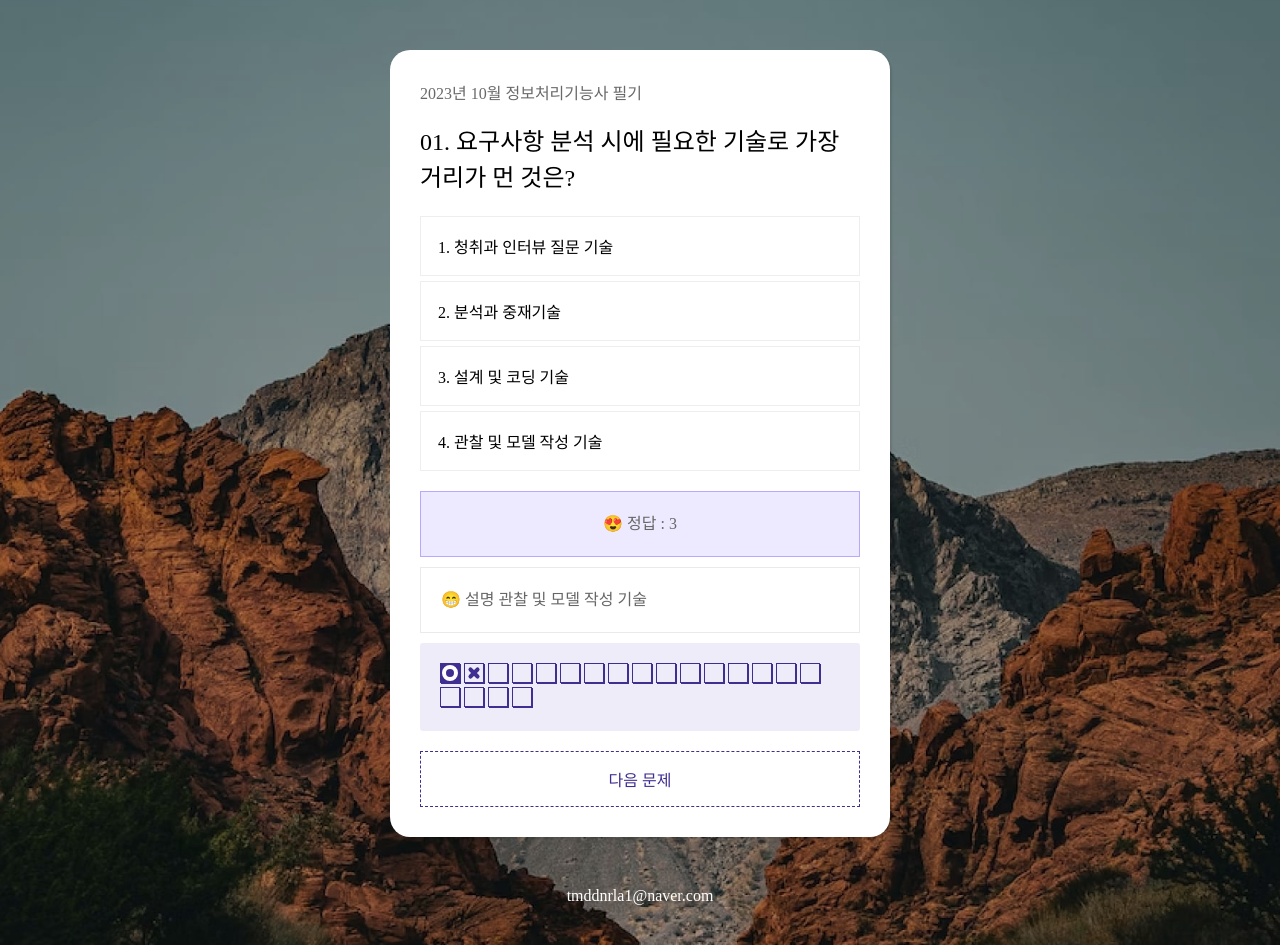
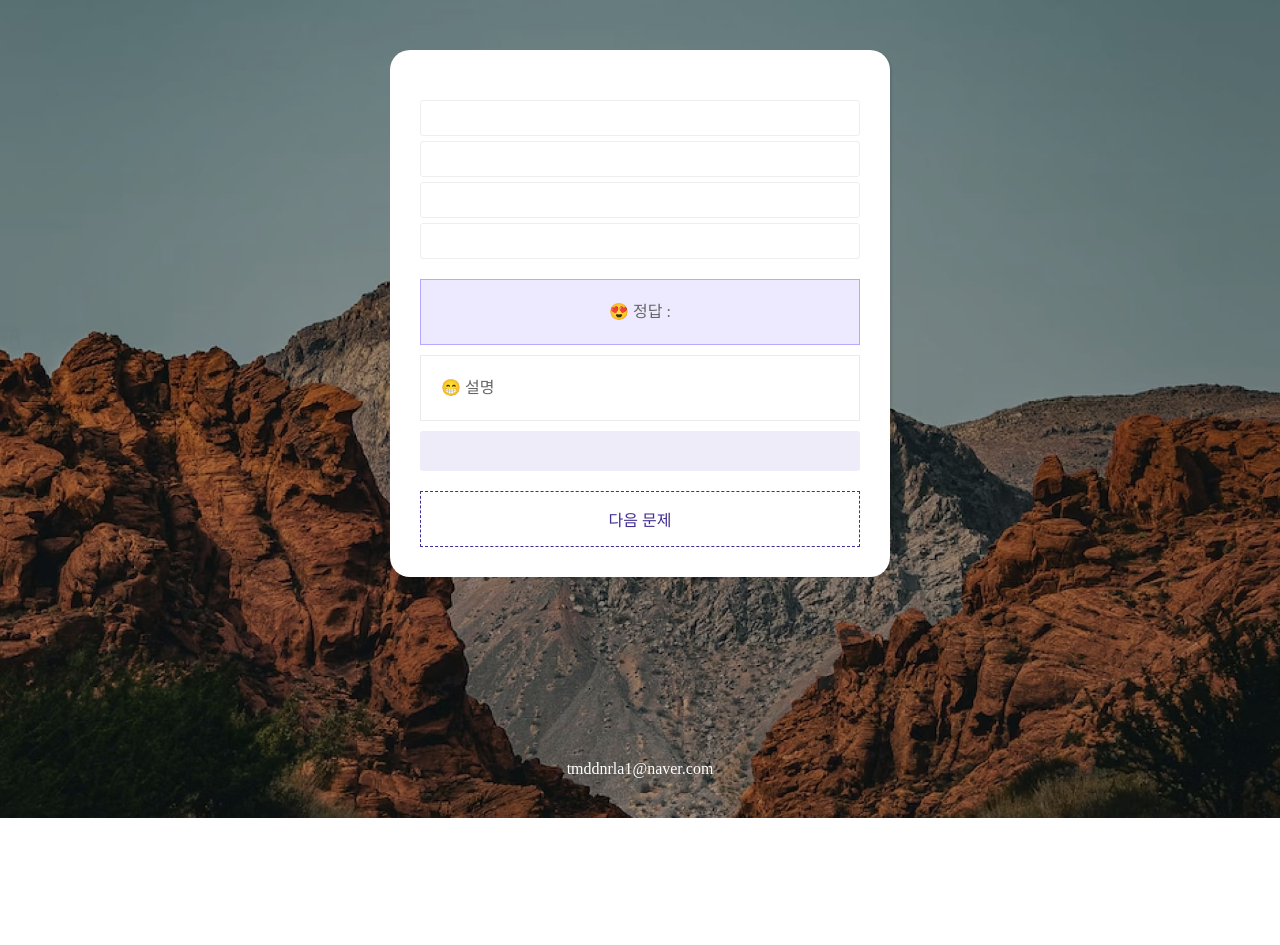
Before and after one commit to kimseung12/webs2024, a PHP site: page /javascript/quiz/quizEffect06.html in a window 1280 px wide. Shown: the part 74-1019 px from the top of the page. After the commit the page ends 892 px from the top, so only its background shows below. Run offline with PHP 8.4, Linux system fonts and the light colour scheme; some web fonts are replaced.

Commit message:
2023-09-14

```diff
--- a/javascript/quiz/assets/css/quiz.css
+++ b/javascript/quiz/assets/css/quiz.css
@@ -202,7 +202,6 @@ body::after {
     color: #696969;
 }
 .quiz__main {}
-
 .quiz__question {
     margin-bottom: 20px;
     font-size: 24px;
@@ -218,6 +217,13 @@ body::after {
     font-size: 24px;
     line-height: 1.5;
     font-weight: 400;
+}
+.quiz__img {
+    margin-bottom: 10px;
+}
+.quiz__img img {
+    width: 100%;
+    border: 1px solid #eee;
 }
 .quiz__choice {
     margin-bottom: 20px;
@@ -276,19 +282,70 @@ body::after {
     border: 1px solid #eee;
     padding: 17px;
     margin-bottom: 5px;
+    font-size: 16px;
+    line-height: 1.5;
+    transition: border-color 0.3s, background-color 0.3s;
+    border-radius: 3px;
+    color: #666;
 
 }
-.quiz__choice .choice:nth-child(1)::before {
-    content: "1. ";
-}.quiz__choice .choice:nth-child(2)::before {
-    content: "2. ";
-}.quiz__choice .choice:nth-child(3)::before {
-    content: "3. ";
-}.quiz__choice .choice:nth-child(4)::before {
-    content: "4. ";
+.quiz__choice .choice:hover {
+    border-color: #412E91;
+    background-color: #dad4f1;
+    cursor: pointer;
 }
-.quiz__choice .choice.correct {}
-.quiz__choice .choice.incorrect {}
+.quiz__choice .choice.correct {
+    position: relative;
+    border-color: #412E91;
+    background-color: #e9e4ff69;
+    color: #412E91;
+    padding-right: 57px;
+}
+.quiz__choice .choice.correct::after {
+    content: '';
+    width: 14px;
+    height: 14px;
+    border: 6px solid #412E91;
+    border-radius: 50%;
+    position: absolute;
+    right: 20px;
+    top: 50%;
+    transform: translateY(-50%);
+}
+.quiz__choice .choice.incorrect {
+    position: relative;
+    border-color: #c40f0f;
+    box-shadow: 1px 1px 5px #c40f0f1f;
+    background-color: #c40f0f1f;
+    color: #c40f0f;
+    padding-right: 57px;
+}
+.quiz__choice .choice.incorrect::before {
+    content: '';
+    position: absolute;
+    right: 20px;
+    top: 50%;
+    transform: translateY(-50%);
+    width: 28px;
+    height: 6px;
+    background-color: #c40f0f;
+    border-radius: 4px;
+    transform: rotate(45deg);
+    margin-top: -3px;
+}
+.quiz__choice .choice.incorrect::after {
+    content: '';
+    position: absolute;
+    right: 20px;
+    top: 50%;
+    transform: translateY(-50%);
+    width: 28px;
+    height: 6px;
+    background-color: #c40f0f;
+    border-radius: 4px;
+    transform: rotate(-45deg);
+    margin-top: -3px;
+}
 
 .quiz__animation {
     border: 1px solid #b8a8ff;
--- a/javascript/quiz/quizEffect06.html
+++ b/javascript/quiz/quizEffect06.html
@@ -29,41 +29,21 @@
     <main id="main">
         <div class="quiz__wrap">
             <div class="quiz">
-                <div class="quiz__header">2023년 10월 정보처리기능사 필기</div>
+                <div class="quiz__header"></div>
                 <div class="quiz__main">
-                    <div class="quiz__question">01. 요구사항 분석 시에 필요한 기술로 가장 거리가 먼 것은?</div>
+                    <div class="quiz__question"></div>
+                    <div class="quiz__img"></div>
                     <div class="quiz__choice">
-                        <div id="choice1" class="choice correct">청취과 인터뷰 질문 기술</div>
-                        <div id="choice2" class="choice incorrect">분석과 중재기술</div>
-                        <div id="choice3" class="choice">설계 및 코딩 기술</div>
-                        <div id="choice4" class="choice">관찰 및 모델 작성 기술</div>
+                        <div id="choice1" class="choice"></div>
+                        <div id="choice2" class="choice"></div>
+                        <div id="choice3" class="choice"></div>
+                        <div id="choice4" class="choice"></div>
                     </div>
-                    <div class="quiz__answer">3</div>
-                    <div class="quiz__desc">관찰 및 모델 작성 기술</div>
+                    <div class="quiz__answer"></div>
+                    <div class="quiz__desc"></div>
                 </div>
                 <div class="quiz__footer">
-                    <div class="quiz__indicator">
-                        <span class="correct"></span>
-                        <span class="incorrect"></span>
-                        <span></span>
-                        <span></span>
-                        <span></span>
-                        <span></span>
-                        <span></span>
-                        <span></span>
-                        <span></span>
-                        <span></span>
-                        <span></span>
-                        <span></span>
-                        <span></span>
-                        <span></span>
-                        <span></span>
-                        <span></span>
-                        <span></span>
-                        <span></span>
-                        <span></span>
-                        <span></span>
-                    </div>
+                    <div class="quiz__indicator"></div>
                     <button class="quiz__next">다음 문제</button>
                 </div>
             </div>
@@ -77,7 +57,50 @@
     <!-- //footer -->
 
     <script>
+        // 선택자
+        const quizWrap = document.querySelector(".quiz__wrap");
 
+
+        // 문제 데이터
+        const quizInfo = [];
+
+        // 문제 가져오기
+        const fetchQuiz = () => {
+            fetch("https://kimseung12.github.io/webs2024/json/gineungsaJC2011_05.json")
+                .then(res => res.json())
+                .then(items => {
+                    console.log(items);
+                    quizInfo[0] = items[0];
+                    console.log(quizInfo);
+
+                    updataQuiz();
+                })
+                .catch((error => console.log(error)));
+
+
+        }
+        // 문제 출력하기
+        const updataQuiz = () => {
+            let quizWrapTag = `
+                <div class="quiz">
+                    <div class="quiz__header">정보처리 기능사</div>
+                    <div class="quiz__main">
+                        <div class="quiz__question">${quizInfo[0].question}</div>
+                        <div class="quiz__desc">${quizInfo[0].desc}</div>
+
+                    </div>
+                </div>
+            `;
+
+            quizWrap.innerHTML = quizWrapTag;
+        }
+
+
+
+        // 페이지가 로드된 후 실행
+        document.addEventListener("DOMContentLoaded", () => {
+            fetchQuiz();
+        });
     </script>
 </body>
 </html>
```
Also changed, not shown: index.html (+21 -0 lines).
